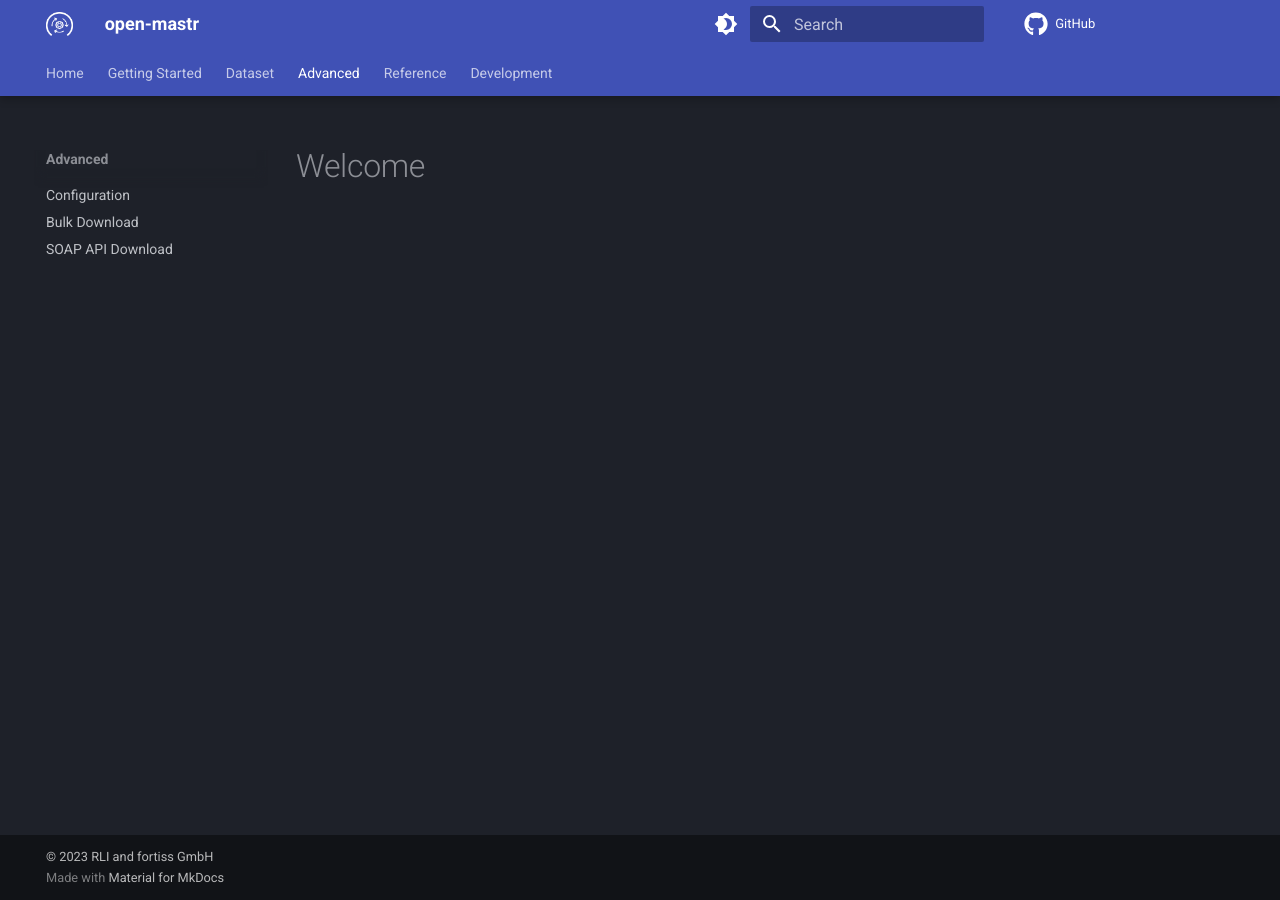
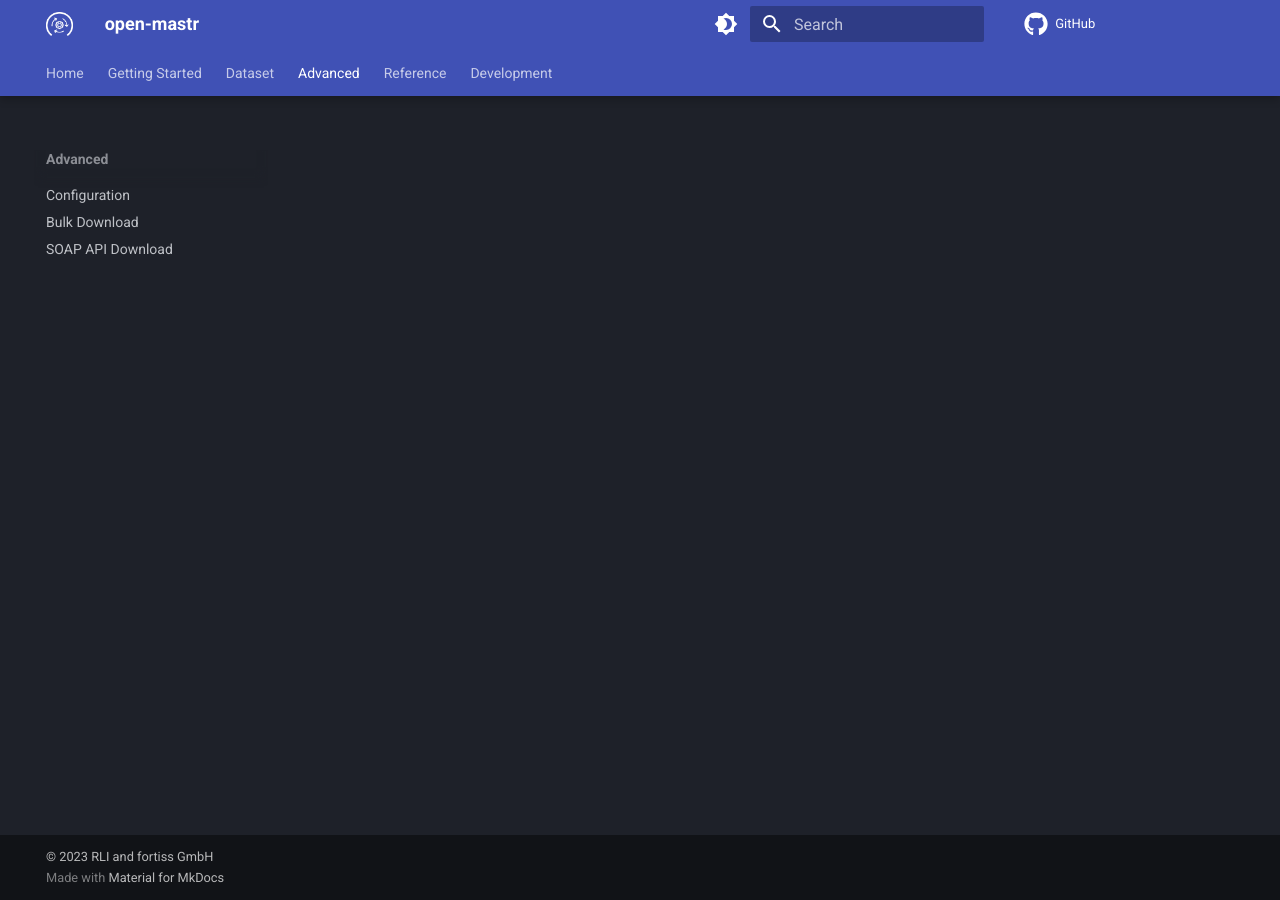
Before and after one commit to OpenEnergyPlatform/open-MaStR, an MkDocs documentation site: the page built from docs/advanced/welcome.md, in a window 1280 px wide. Built offline with MkDocs 1.6.1 and Material for MkDocs 9.7.7, drawn with Linux system fonts in a browser that asks for light colours; comment, search, counter and statistics services are not loaded.

Commit message:
Make advance welcome screen empty

```diff
--- a/docs/advanced/welcome.md
+++ b/docs/advanced/welcome.md
@@ -1 +1 @@
-# Welcome
+#
```
